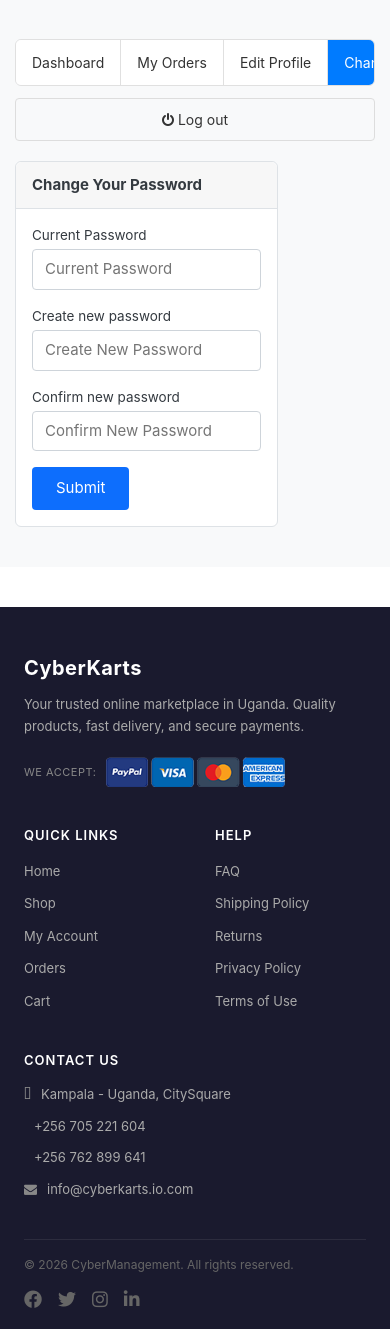
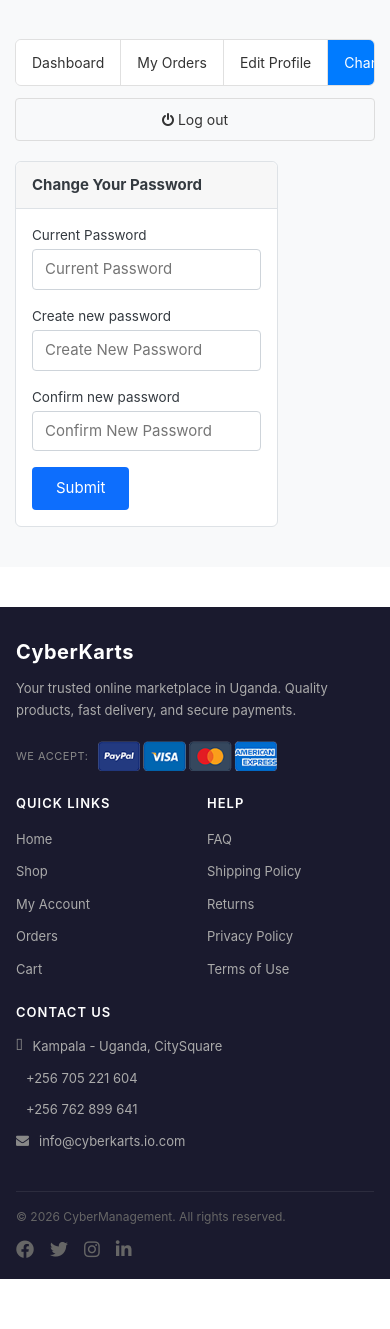
Before and after one commit to chivan-kats41/ecommerce, a Django app: page /accounts/change_password/ in a window 390 px wide. Shown: the part 261-1590 px from the top of the page. After the commit the page ends 1540 px from the top, so only its background shows below. Run offline with Django 5.2, Linux system fonts and the light colour scheme; a user stored in the database is signed in; data comes from the database, SQL or seed files in the repository; parts of the project's set-up code (start-up, migrations or seed data) failed here and were passed over; some libraries are stand-ins or nearby versions; some web fonts are replaced.

Commit message:
Update footer.html

```diff
--- a/templates/includes/footer.html
+++ b/templates/includes/footer.html
@@ -1,84 +1,267 @@
-
 {% load static %}
 <!-- ========================= FOOTER ========================= -->
-<footer style="background: #1a1a2e; color: #ccc; padding: 48px 0 0 0; margin-top: 40px;">
-  <div style="max-width: 1200px; margin: 0 auto; padding: 0 24px;">
+<style>
+  .footer {
+    background: #1a1a2e;
+    color: #ccc;
+    padding: 48px 0 0 0;
+    margin-top: 40px;
+  }
+
+  .footer-container {
+    max-width: 1200px;
+    margin: 0 auto;
+    padding: 0 24px;
+  }
+
+  .footer-top {
+    display: flex;
+    flex-wrap: wrap;
+    gap: 40px;
+    padding-bottom: 40px;
+    border-bottom: 1px solid rgba(255,255,255,0.08);
+  }
+
+  /* Columns */
+  .footer-brand  { flex: 1 1 220px; }
+  .footer-links  { flex: 1 1 140px; }
+  .footer-help   { flex: 1 1 140px; }
+  .footer-contact { flex: 1 1 200px; }
+
+  .footer-brand h3 {
+    color: #fff;
+    font-size: 20px;
+    font-weight: 700;
+    margin: 0 0 12px;
+    letter-spacing: 0.5px;
+  }
+
+  .footer-brand p {
+    font-size: 13px;
+    line-height: 1.7;
+    color: #aaa;
+    margin: 0 0 20px;
+  }
+
+  .footer-payments {
+    display: flex;
+    gap: 10px;
+    align-items: center;
+  }
+
+  .footer-payments span {
+    font-size: 11px;
+    color: #888;
+    text-transform: uppercase;
+    letter-spacing: 0.5px;
+  }
+
+  .footer-payments img {
+    height: 30px;
+    width: auto;
+  }
+
+  .footer-col-title {
+    color: #fff;
+    font-size: 13px;
+    font-weight: 600;
+    text-transform: uppercase;
+    letter-spacing: 1px;
+    margin: 0 0 16px;
+  }
+
+  .footer-nav {
+    list-style: none;
+    margin: 0;
+    padding: 0;
+    display: flex;
+    flex-direction: column;
+    gap: 10px;
+  }
+
+  .footer-nav a,
+  .footer-contact-list a {
+    color: #aaa;
+    text-decoration: none;
+    font-size: 13px;
+    transition: color 0.15s;
+  }
+
+  .footer-nav a:hover,
+  .footer-contact-list a:hover {
+    color: #fff;
+  }
+
+  .footer-contact-list {
+    list-style: none;
+    margin: 0;
+    padding: 0;
+    display: flex;
+    flex-direction: column;
+    gap: 12px;
+  }
+
+  .footer-contact-list li {
+    display: flex;
+    align-items: flex-start;
+    gap: 10px;
+  }
+
+  .footer-contact-list i {
+    color: #888;
+    font-size: 13px;
+    margin-top: 2px;
+  }
+
+  .footer-contact-list span,
+  .footer-contact-list a {
+    font-size: 13px;
+    color: #aaa;
+    line-height: 1.5;
+  }
+
+  /* Bottom bar */
+  .footer-bottom {
+    display: flex;
+    flex-wrap: wrap;
+    align-items: center;
+    justify-content: space-between;
+    gap: 12px;
+    padding: 16px 0;
+  }
+
+  .footer-bottom p {
+    margin: 0;
+    font-size: 12px;
+    color: #666;
+  }
+
+  .footer-socials {
+    display: flex;
+    gap: 16px;
+  }
+
+  .footer-socials a {
+    color: #666;
+    font-size: 18px;
+    text-decoration: none;
+    transition: color 0.15s;
+  }
+
+  .footer-socials a:hover {
+    color: #fff;
+  }
+
+  /* Tablet: tighten gap, columns still wrap naturally via flex */
+  @media (max-width: 768px) {
+    .footer-top {
+      gap: 28px;
+    }
+
+    .footer-brand {
+      flex: 1 1 100%;
+    }
+  }
+
+  /* Mobile */
+  @media (max-width: 575px) {
+    .footer {
+      padding: 32px 0 0;
+    }
+
+    .footer-container {
+      padding: 0 16px;
+    }
+
+    .footer-top {
+      gap: 24px;
+    }
+
+    /* All columns full width on mobile */
+    .footer-brand,
+    .footer-links,
+    .footer-help,
+    .footer-contact {
+      flex: 1 1 100%;
+    }
+
+    /* Links and Help side by side to save space */
+    .footer-links,
+    .footer-help {
+      flex: 1 1 45%;
+    }
+
+    .footer-bottom {
+      flex-direction: column;
+      align-items: flex-start;
+      gap: 10px;
+    }
+  }
+</style>
+
+<footer class="footer">
+  <div class="footer-container">
 
     <!-- Top Section -->
-    <div style="display: flex; flex-wrap: wrap; gap: 40px; padding-bottom: 40px; border-bottom: 1px solid rgba(255,255,255,0.08);">
+    <div class="footer-top">
 
-      <!-- Brand Column -->
-      <div style="flex: 1 1 220px;">
-        <h3 style="color: #fff; font-size: 20px; font-weight: 700; margin: 0 0 12px; letter-spacing: 0.5px;">CyberKarts</h3>
-        <p style="font-size: 13px; line-height: 1.7; color: #aaa; margin: 0 0 20px;">Your trusted online marketplace in Uganda. Quality products, fast delivery, and secure payments.</p>
-
-
-        <!-- Payment Icons -->
-
-  <div style="display: flex; gap: 10px; align-items: center;">
-    <span style="font-size: 11px; color: #888; text-transform: uppercase; letter-spacing: 0.5px;">
-        We accept:
-    </span>
-
-    <img src="{% static 'images/misc/payments.png' %}"
-         alt="Payment Methods"
-         style="height: 30px; width: auto;">
+      <!-- Brand -->
+      <div class="footer-brand">
+        <h3>CyberKarts</h3>
+        <p>Your trusted online marketplace in Uganda. Quality products, fast delivery, and secure payments.</p>
+        <div class="footer-payments">
+          <span>We accept:</span>
+          <img src="{% static 'images/misc/payments.png' %}" alt="Payment Methods">
         </div>
       </div>
 
       <!-- Quick Links -->
-<div style="flex: 1 1 140px;">
-  <h6 style="color: #fff; font-size: 13px; font-weight: 600; text-transform: uppercase; letter-spacing: 1px; margin: 0 0 16px;">Quick Links</h6>
-  <ul style="list-style: none; margin: 0; padding: 0; display: flex; flex-direction: column; gap: 10px;">
-
-    <li><a href="{% url 'home' %}" style="color: #aaa; text-decoration: none; font-size: 13px;" onmouseover="this.style.color='#fff'" onmouseout="this.style.color='#aaa'">Home</a></li>
-
-    <li><a href="{% url 'store' %}" style="color: #aaa; text-decoration: none; font-size: 13px;" onmouseover="this.style.color='#fff'" onmouseout="this.style.color='#aaa'">Shop</a></li>
-
+      <div class="footer-links">
+        <h6 class="footer-col-title">Quick Links</h6>
+        <ul class="footer-nav">
+          <li><a href="{% url 'home' %}">Home</a></li>
+          <li><a href="{% url 'store' %}">Shop</a></li>
           {% if user.is_authenticated %}
-    <li><a href="{% url 'dashboard' %}" style="color: #aaa; text-decoration: none; font-size: 13px;" onmouseover="this.style.color='#fff'" onmouseout="this.style.color='#aaa'">My Account</a></li>
+          <li><a href="{% url 'dashboard' %}">My Account</a></li>
           {% else %}
-    <li><a href="{% url 'register' %}" style="color: #aaa; text-decoration: none; font-size: 13px;" onmouseover="this.style.color='#fff'" onmouseout="this.style.color='#aaa'">My Account</a></li>
+          <li><a href="{% url 'register' %}">My Account</a></li>
           {% endif %}
-
-    <li><a href="{% url 'order_complete' %}" style="color: #aaa; text-decoration: none; font-size: 13px;" onmouseover="this.style.color='#fff'" onmouseout="this.style.color='#aaa'">Orders</a></li>
-
-    <li><a href="{% url 'cart' %}" style="color: #aaa; text-decoration: none; font-size: 13px;" onmouseover="this.style.color='#fff'" onmouseout="this.style.color='#aaa'">Cart</a></li>
-
+          <li><a href="{% url 'order_complete' %}">Orders</a></li>
+          <li><a href="{% url 'cart' %}">Cart</a></li>
         </ul>
       </div>
 
       <!-- Help -->
-      <div style="flex: 1 1 140px;">
-        <h6 style="color: #fff; font-size: 13px; font-weight: 600; text-transform: uppercase; letter-spacing: 1px; margin: 0 0 16px;">Help</h6>
-        <ul style="list-style: none; margin: 0; padding: 0; display: flex; flex-direction: column; gap: 10px;">
-          <li><a href="{% url 'faq' %}" style="color: #aaa; text-decoration: none; font-size: 13px;" onmouseover="this.style.color='#fff'" onmouseout="this.style.color='#aaa'">FAQ</a></li>
-          <li><a href="{% url 'shipping' %}" style="color: #aaa; text-decoration: none; font-size: 13px;" onmouseover="this.style.color='#fff'" onmouseout="this.style.color='#aaa'">Shipping Policy</a></li>
-          <li><a href="{% url 'returns' %}" style="color: #aaa; text-decoration: none; font-size: 13px;" onmouseover="this.style.color='#fff'" onmouseout="this.style.color='#aaa'">Returns</a></li>
-          <li><a href="{% url 'privacy' %}" style="color: #aaa; text-decoration: none; font-size: 13px;" onmouseover="this.style.color='#fff'" onmouseout="this.style.color='#aaa'">Privacy Policy</a></li>
-          <li><a href="{% url 'terms' %}" style="color: #aaa; text-decoration: none; font-size: 13px;" onmouseover="this.style.color='#fff'" onmouseout="this.style.color='#aaa'">Terms of Use</a></li>
+      <div class="footer-help">
+        <h6 class="footer-col-title">Help</h6>
+        <ul class="footer-nav">
+          <li><a href="{% url 'faq' %}">FAQ</a></li>
+          <li><a href="{% url 'shipping' %}">Shipping Policy</a></li>
+          <li><a href="{% url 'returns' %}">Returns</a></li>
+          <li><a href="{% url 'privacy' %}">Privacy Policy</a></li>
+          <li><a href="{% url 'terms' %}">Terms of Use</a></li>
         </ul>
       </div>
 
-      <!-- Contact Column -->
-      <div style="flex: 1 1 200px;">
-        <h6 style="color: #fff; font-size: 13px; font-weight: 600; text-transform: uppercase; letter-spacing: 1px; margin: 0 0 16px;">Contact Us</h6>
-        <ul style="list-style: none; margin: 0; padding: 0; display: flex; flex-direction: column; gap: 12px;">
-          <li style="display: flex; align-items: flex-start; gap: 10px;">
-            <i class="fa fa-map-marker-alt" style="color: #888; font-size: 14px; margin-top: 2px;"></i>
-            <span style="font-size: 13px; color: #aaa; line-height: 1.5;">Kampala - Uganda, CitySquare</span>
+      <!-- Contact -->
+      <div class="footer-contact">
+        <h6 class="footer-col-title">Contact Us</h6>
+        <ul class="footer-contact-list">
+          <li>
+            <i class="fa fa-map-marker-alt"></i>
+            <span>Kampala - Uganda, CitySquare</span>
           </li>
-          <li style="display: flex; align-items: center; gap: 10px;">
-            <i class="fa fa-phone-alt" style="color: #888; font-size: 13px;"></i>
-            <span style="font-size: 13px; color: #aaa;">+256 705 221 604</span>
+          <li>
+            <i class="fa fa-phone-alt"></i>
+            <span>+256 705 221 604</span>
           </li>
-          <li style="display: flex; align-items: center; gap: 10px;">
-            <i class="fa fa-phone-alt" style="color: #888; font-size: 13px;"></i>
-            <span style="font-size: 13px; color: #aaa;">+256 762 899 641</span>
+          <li>
+            <i class="fa fa-phone-alt"></i>
+            <span>+256 762 899 641</span>
           </li>
-          <li style="display: flex; align-items: center; gap: 10px;">
-            <i class="fa fa-envelope" style="color: #888; font-size: 13px;"></i>
-            <a href="mailto:info@cyberkarts.io.com" style="font-size: 13px; color: #aaa; text-decoration: none;" onmouseover="this.style.color='#fff'" onmouseout="this.style.color='#aaa'">info@cyberkarts.io.com</a>
+          <li>
+            <i class="fa fa-envelope"></i>
+            <a href="mailto:info@cyberkarts.io.com">info@cyberkarts.io.com</a>
           </li>
         </ul>
       </div>
@@ -86,15 +269,13 @@
     </div>
 
     <!-- Bottom Bar -->
-    <div style="display: flex; flex-wrap: wrap; align-items: center; justify-content: space-between; gap: 12px; padding: 16px 0;">
-      <p style="margin: 0; font-size: 12px; color: #666;">
-    &copy; {% now "Y" %} CyberManagement. All rights reserved.
-</p>
-      <div style="display: flex; gap: 16px;">
-        <a href="#" style="color: #666; font-size: 18px; text-decoration: none;" onmouseover="this.style.color='#fff'" onmouseout="this.style.color='#666'" title="Facebook"><i class="fab fa-facebook-f"></i></a>
-        <a href="#" style="color: #666; font-size: 18px; text-decoration: none;" onmouseover="this.style.color='#fff'" onmouseout="this.style.color='#666'" title="Twitter"><i class="fab fa-twitter"></i></a>
-        <a href="#" style="color: #666; font-size: 18px; text-decoration: none;" onmouseover="this.style.color='#fff'" onmouseout="this.style.color='#666'" title="Instagram"><i class="fab fa-instagram"></i></a>
-        <a href="#" style="color: #666; font-size: 18px; text-decoration: none;" onmouseover="this.style.color='#fff'" onmouseout="this.style.color='#666'" title="LinkedIn"><i class="fab fa-linkedin-in"></i></a>
+    <div class="footer-bottom">
+      <p>&copy; {% now "Y" %} CyberManagement. All rights reserved.</p>
+      <div class="footer-socials">
+        <a href="#" title="Facebook"><i class="fab fa-facebook-f"></i></a>
+        <a href="#" title="Twitter"><i class="fab fa-twitter"></i></a>
+        <a href="#" title="Instagram"><i class="fab fa-instagram"></i></a>
+        <a href="#" title="LinkedIn"><i class="fab fa-linkedin-in"></i></a>
       </div>
     </div>
 
```
Lines whose indentation alone changed are shown as unchanged.
